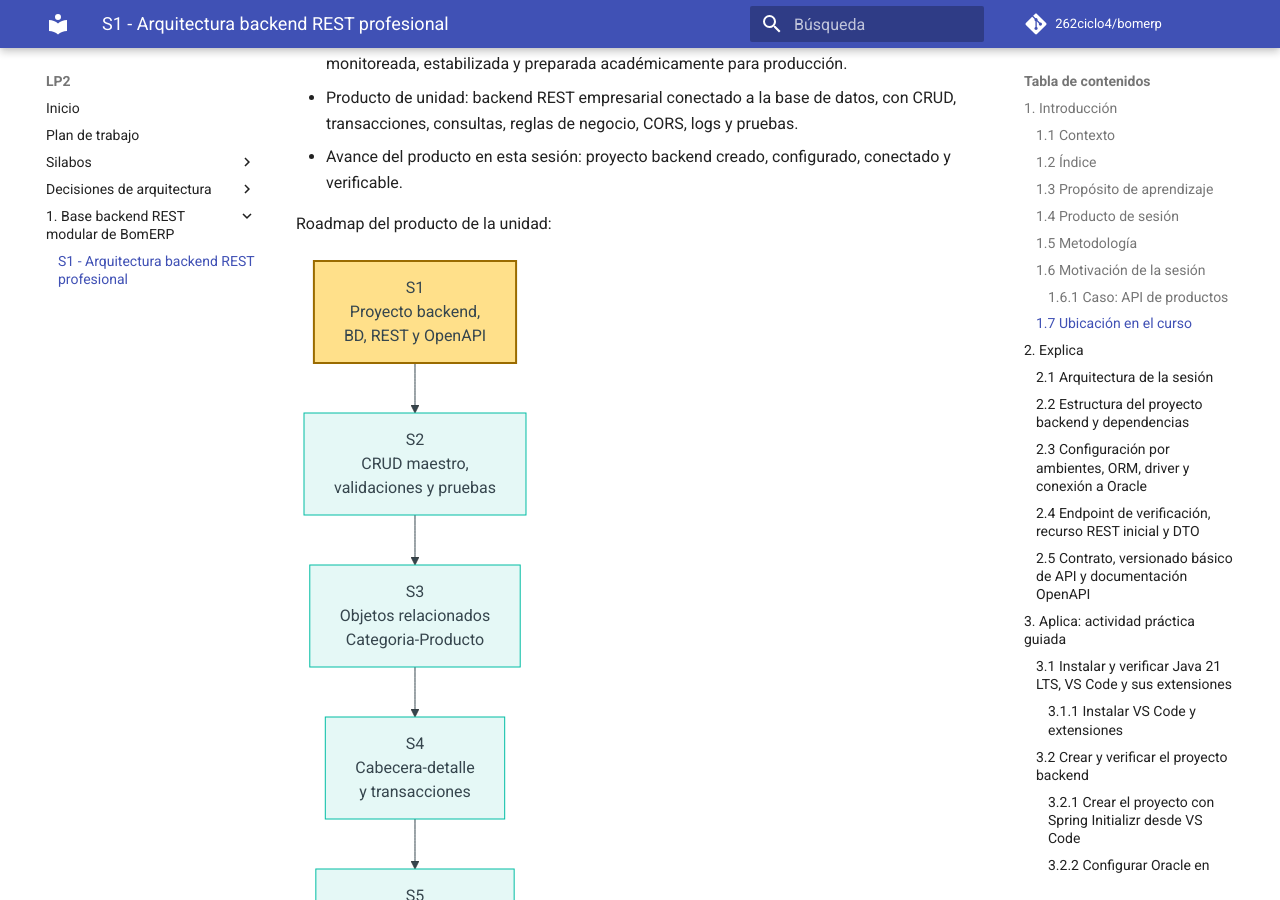
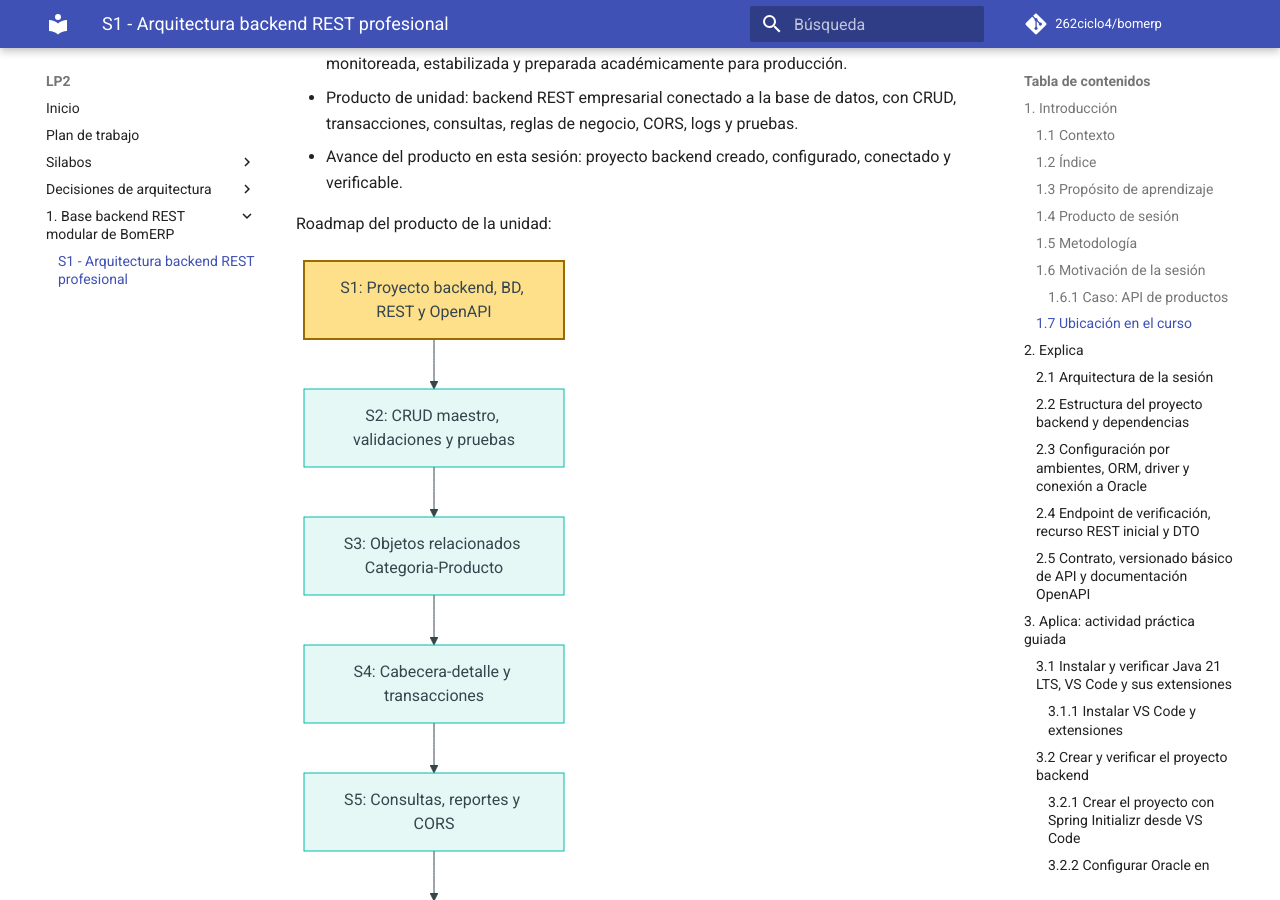
Before and after one commit to 262ciclo4/bomerp, an MkDocs documentation site: the page built from docs/lp2/sesiones/S01_Arquitectura_Backend_REST_Profesional.md, in a window 1280 px wide and 900 px high, scrolled down 2154 px. Built offline with MkDocs 1.6.1 and Material for MkDocs 9.7.7, drawn with Linux system fonts in a browser that asks for light colours; comment, search, counter and statistics services are not loaded.

Commit message:
first commit

````diff
--- a/docs/lp2/sesiones/S01_Arquitectura_Backend_REST_Profesional.md
+++ b/docs/lp2/sesiones/S01_Arquitectura_Backend_REST_Profesional.md
@@ -58,12 +58,12 @@
 
 ```mermaid
 flowchart TB
-    S1["S1<br/>Proyecto backend,<br/>BD, REST y OpenAPI"]
-    S2["S2<br/>CRUD maestro,<br/>validaciones y pruebas"]
-    S3["S3<br/>Objetos relacionados<br/>Categoria-Producto"]
-    S4["S4<br/>Cabecera-detalle<br/>y transacciones"]
-    S5["S5<br/>Consultas, reportes<br/>y CORS"]
-    S6["S6<br/>Producto U1"]
+    S1["S1: Proyecto backend, BD, REST y OpenAPI"]
+    S2["S2: CRUD maestro, validaciones y pruebas"]
+    S3["S3: Objetos relacionados Categoria-Producto"]
+    S4["S4: Cabecera-detalle y transacciones"]
+    S5["S5: Consultas, reportes y CORS"]
+    S6["S6: Producto U1"]
 
     S1 --> S2 --> S3 --> S4 --> S5 --> S6
 
````
